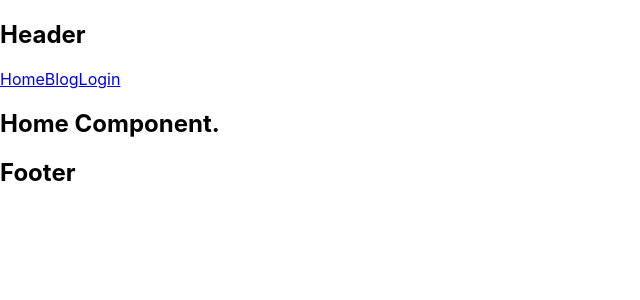
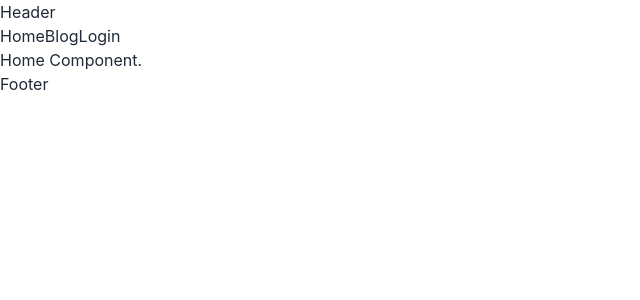
Before and after one commit to yusuf-khan-swd/legal-network-client, a React (Create React App) app: page / in a window 1280 px wide. Shown: the top 300 px of the page, without its empty margins (0-640 px from the left). Built offline with nearby package versions, Linux system fonts and the light colour scheme; no server answers.

Commit message:
added tailwind and daisyui to project

```diff
--- a/package.json
+++ b/package.json
@@ -6,6 +6,7 @@
     "@testing-library/jest-dom": "^5.16.5",
     "@testing-library/react": "^13.4.0",
     "@testing-library/user-event": "^13.5.0",
+    "daisyui": "^2.38.1",
     "firebase": "^9.13.0",
     "react": "^18.2.0",
     "react-dom": "^18.2.0",
@@ -39,5 +40,10 @@
       "last 1 firefox version",
       "last 1 safari version"
     ]
+  },
+  "devDependencies": {
+    "autoprefixer": "^10.4.13",
+    "postcss": "^8.4.18",
+    "tailwindcss": "^3.2.2"
   }
 }
--- /dev/null
+++ b/postcss.config.js
@@ -0,0 +1,6 @@
+module.exports = {
+  plugins: {
+    tailwindcss: {},
+    autoprefixer: {},
+  },
+}
--- /dev/null
+++ b/tailwind.config.js
@@ -0,0 +1,10 @@
+/** @type {import('tailwindcss').Config} */
+module.exports = {
+  content: [
+    "./src/**/*.{js,jsx,ts,tsx}",
+  ],
+  theme: {
+    extend: {},
+  },
+  plugins: [require("daisyui")],
+}
```
Also changed, not shown: src/index.css (+7 -3 lines), 1 other file (tests, documents, lock files or other folders).
